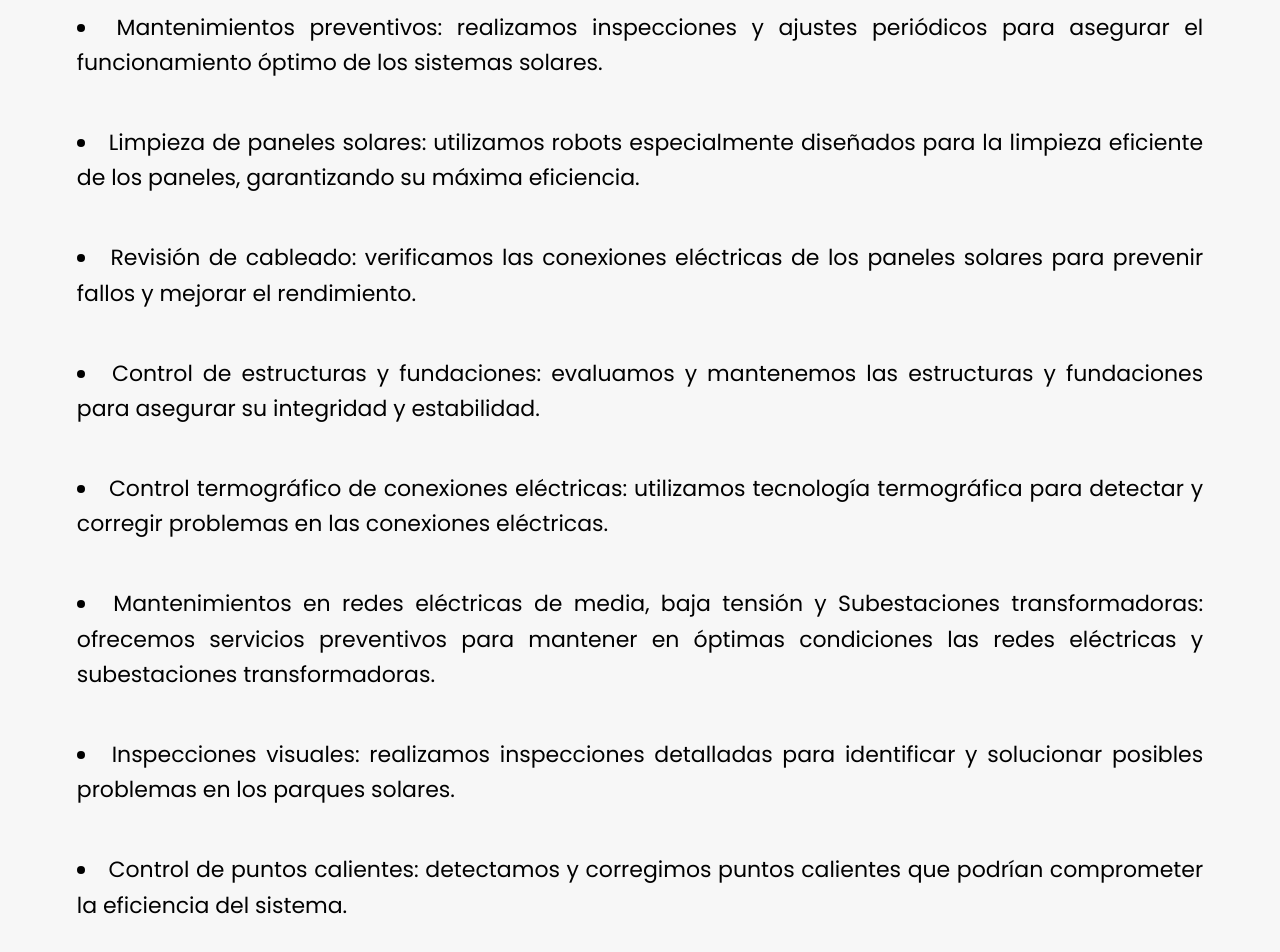
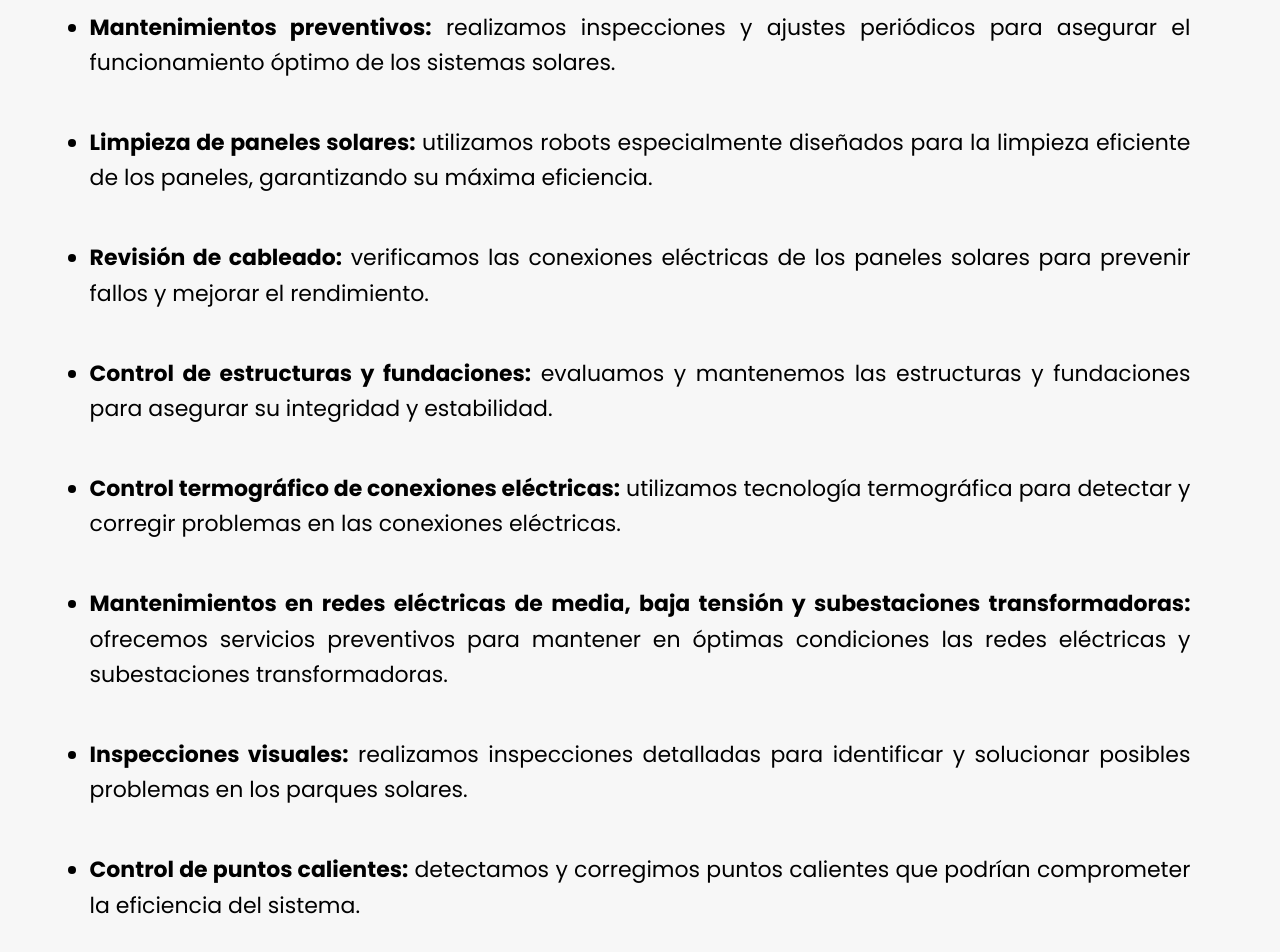
Before and after one commit to juliscrep/North-Winds-Project-, a Next.js app: page /services in a window 1280 px wide. Shown: the part 3500-4452 px from the top of the page. Built offline with nearby package versions, Linux system fonts and the light colour scheme; a web font is replaced by a local one.

Commit message:
modificaciones a servicesList

```diff
--- a/Styles/servicesList.module.css
+++ b/Styles/servicesList.module.css
@@ -60,12 +60,15 @@
   line-height: 1.6;
 }
 
+.lista{
+  padding-right: 7%;
+  padding-left: 7%;
+}
+
 .text3{
   font-size:22px;
   text-align: justify;
   margin-bottom: 45px;
-  padding-right: 6%;
-  padding-left: 6%;
   line-height: 1.6;
 }
 
--- a/components/servicesList.jsx
+++ b/components/servicesList.jsx
@@ -126,50 +126,50 @@ const ServicesList = () => {
         </p>
       </div>
 
-      <div>
+      <ul className={styles.lista}>
         <li className={styles.text3}>
-          Mantenimientos preventivos: realizamos inspecciones y ajustes periódicos para
+          <strong>Mantenimientos preventivos:</strong> realizamos inspecciones y ajustes periódicos para
           asegurar el funcionamiento óptimo de los sistemas solares.
         </li>
         <li className={styles.text3}>
-          Limpieza de paneles solares: utilizamos robots especialmente diseñados para
+          <strong>Limpieza de paneles solares:</strong> utilizamos robots especialmente diseñados para
           la limpieza eficiente de los paneles, garantizando su máxima eficiencia.
         </li>
         <li className={styles.text3}>
-          Revisión de cableado: verificamos las conexiones eléctricas de los paneles
+        <strong>Revisión de cableado:</strong> verificamos las conexiones eléctricas de los paneles
           solares para prevenir fallos y mejorar el rendimiento.
         </li>
         <li className={styles.text3}>
-          Control de estructuras y fundaciones: evaluamos y mantenemos las
+          <strong>Control de estructuras y fundaciones:</strong> evaluamos y mantenemos las
           estructuras y fundaciones para asegurar su integridad y estabilidad.
         </li>
         <li className={styles.text3}>
-          Control termográfico de conexiones eléctricas: utilizamos tecnología
+          <strong>Control termográfico de conexiones eléctricas:</strong> utilizamos tecnología
           termográfica para detectar y corregir problemas en las conexiones eléctricas.
         </li>
         <li className={styles.text3}>
-          Mantenimientos en redes eléctricas de media, baja tensión y
-          Subestaciones transformadoras: ofrecemos servicios preventivos para
+          <strong>Mantenimientos en redes eléctricas de media, baja tensión y
+          subestaciones transformadoras:</strong> ofrecemos servicios preventivos para
           mantener en óptimas condiciones las redes eléctricas y subestaciones
           transformadoras.
         </li>
         <li className={styles.text3}>
-          Inspecciones visuales: realizamos inspecciones detalladas para identificar y
+          <strong>Inspecciones visuales:</strong> realizamos inspecciones detalladas para identificar y
           solucionar posibles problemas en los parques solares.
         </li>
         <li className={styles.text3}>
-          Control de puntos calientes: detectamos y corregimos puntos calientes que
+          <strong>Control de puntos calientes:</strong> detectamos y corregimos puntos calientes que
           podrían comprometer la eficiencia del sistema.
         </li>
         <li className={styles.text3}>
-          Reemplazo de estructuras y componentes: sustituimos estructuras y
+          <strong>Reemplazo de estructuras y componentes:</strong> sustituimos estructuras y
           componentes dañados para mantener la operatividad del parque solar.
         </li>
         <li className={styles.text3}>
-          Muestras de aceites en transformadores: tomamos y analizamos muestras de
+          <strong>Muestras de aceites en transformadores:</strong> tomamos y analizamos muestras de
           aceite en transformadores para asegurar su correcto funcionamiento.
         </li>
-      </div>
+      </ul>
 
     </div></>
   );
```
